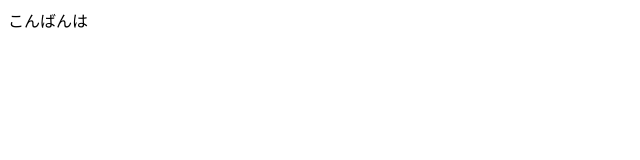
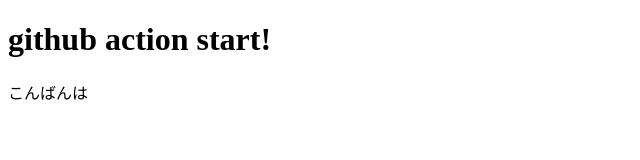
Before and after one commit to keiYamas/lp-practice-static, a plain HTML site: page public/index.html in a window 1280 px wide. Shown: the whole page, without its empty margins (0-640 px from the left). Drawn offline with Linux system fonts and the light colour scheme.

Commit message:
github action test

```diff
--- a/public/index.html
+++ b/public/index.html
@@ -7,6 +7,7 @@
     <title>テストページ</title>
 </head>
 <body>
+    <h1>github action start!</h1>
     こんばんは
 </body>
 </html>
```
